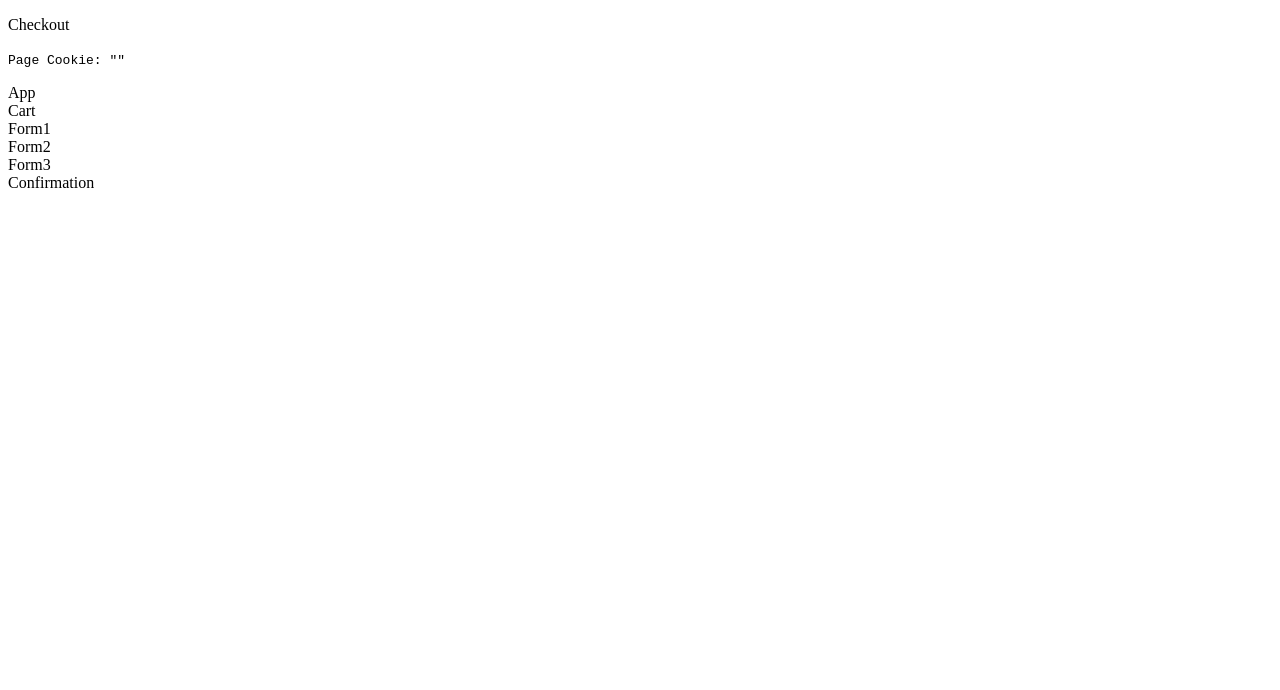
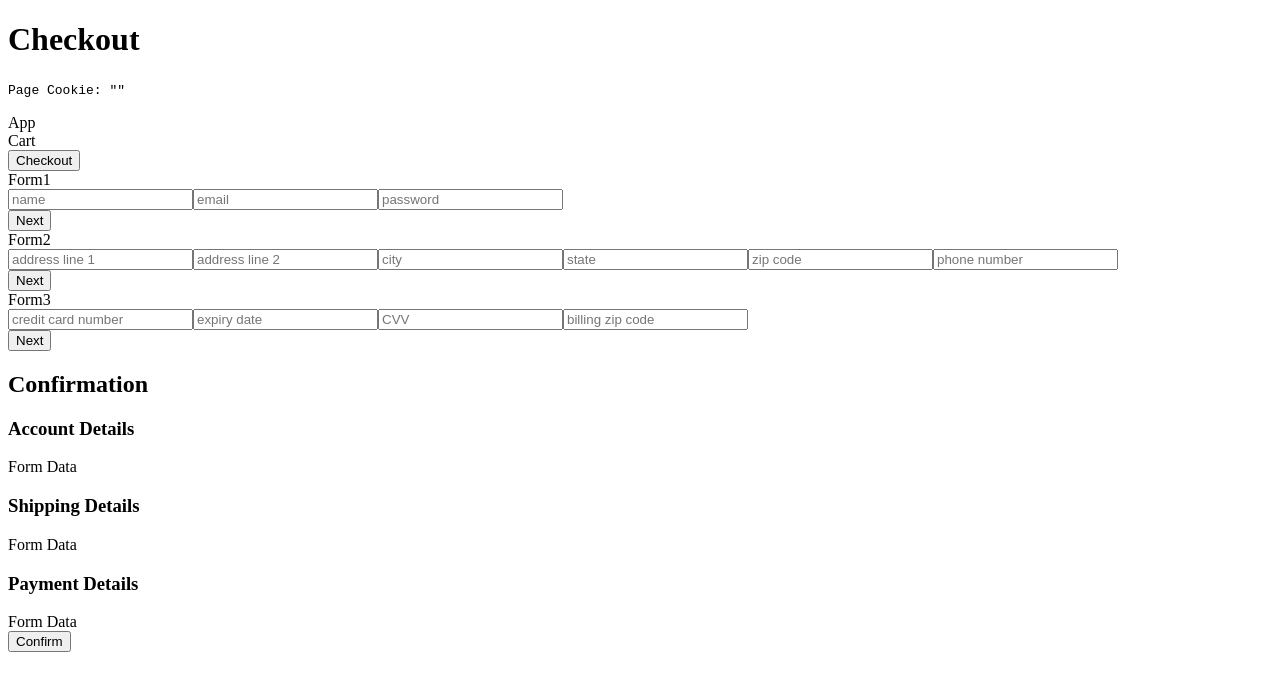
Before and after one commit to justcord10/practice-apps, a React app in the folder 2-checkout/: page / in a window 1280 px wide. Shown: the top 690 px of the page. Built offline with nearby package versions, Linux system fonts and the light colour scheme; the HTML template or start-up script is replaced by a standard one.

Commit message:
dded all input fields and buttons and linked onClick behavior to each of the passed in click handler props. also confirmed they are working

```diff
--- a/2-checkout/client/src/components/App.jsx
+++ b/2-checkout/client/src/components/App.jsx
@@ -9,14 +9,30 @@ import Confirmation from './Confirmation.jsx';
 
 const App = ({cookie}) => {
   console.log(cookie);
+  const[checkoutData, setCheckoutData] = React.useState([]);
+
+
+
+  const checkoutClickHandler = () => {
+    console.log(`clicked the checkout button`);
+  };
+
+  const nextClickHandler = (formData) => {
+    console.log(`clicked the next button`);
+  };
+
+  const confirmClickHandler = () => {
+    console.log(`clicked the confirm button`);
+  };
+
   return (
     <div>
       <div>App</div>
-      <div><Cart /></div>
-      <div><Form1 /></div>
-      <div><Form2 /></div>
-      <div><Form3 /></div>
-      <div><Confirmation /></div>
+      <div><Cart checkoutClickHandler={checkoutClickHandler} /></div>
+      <div><Form1 nextClickHandler={nextClickHandler} /></div>
+      <div><Form2 nextClickHandler={nextClickHandler} /></div>
+      <div><Form3 nextClickHandler={nextClickHandler} /></div>
+      <div><Confirmation checkoutData={checkoutData} confirmClickHandler={confirmClickHandler} /></div>
     </div>
   );
 };
--- a/2-checkout/client/src/components/Cart.jsx
+++ b/2-checkout/client/src/components/Cart.jsx
@@ -1,9 +1,12 @@
 import React from 'react';
 
-const Cart = () => {
+const Cart = ({checkoutClickHandler}) => {
 
   return (
-    <div>Cart</div>
+    <div>
+      <div>Cart</div>
+      <button onClick={() => checkoutClickHandler()}>Checkout</button>
+    </div>
   );
 };
 
--- a/2-checkout/client/src/components/Confirmation.jsx
+++ b/2-checkout/client/src/components/Confirmation.jsx
@@ -1,9 +1,24 @@
 import React from 'react';
 
-const Confirmation = () => {
+const Confirmation = ({checkoutData, confirmClickHandler}) => {
 
   return (
-    <div>Confirmation</div>
+    <div>
+      <h2>Confirmation</h2>
+    <div>
+      <h3>Account Details</h3>
+      <div>Form Data</div>
+    </div>
+    <div>
+      <h3>Shipping Details</h3>
+      <div>Form Data</div>
+    </div>
+    <div>
+      <h3>Payment Details</h3>
+      <div>Form Data</div>
+    </div>
+    <button onClick={confirmClickHandler()}>Confirm</button>
+    </div>
   );
 };
 
--- a/2-checkout/client/src/components/Form1.jsx
+++ b/2-checkout/client/src/components/Form1.jsx
@@ -1,9 +1,17 @@
 import React from 'react';
 
-const Form1 = () => {
+const Form1 = ({nextClickHandler}) => {
 
   return (
-    <div>Form1</div>
+    <div>
+      <div>Form1</div>
+      <div>
+        <input placeholder="name"></input>
+        <input placeholder="email"></input>
+        <input placeholder="password"></input>
+      </div>
+      <button onClick={() => nextClickHandler()}>Next</button>
+    </div>
   );
 };
 
--- a/2-checkout/client/src/components/Form2.jsx
+++ b/2-checkout/client/src/components/Form2.jsx
@@ -1,9 +1,20 @@
 import React from 'react';
 
-const Form2 = () => {
+const Form2 = ({nextClickHandler}) => {
 
   return (
-    <div>Form2</div>
+    <div>
+      <div>Form2</div>
+      <div>
+        <input placeholder="address line 1"></input>
+        <input placeholder="address line 2"></input>
+        <input placeholder="city"></input>
+        <input placeholder="state"></input>
+        <input placeholder="zip code"></input>
+        <input placeholder="phone number"></input>
+      </div>
+      <button onClick={() => nextClickHandler()}>Next</button>
+    </div>
   );
 };
 
--- a/2-checkout/client/src/components/Form3.jsx
+++ b/2-checkout/client/src/components/Form3.jsx
@@ -1,9 +1,18 @@
 import React from 'react';
 
-const Form3 = () => {
+const Form3 = ({nextClickHandler}) => {
 
   return (
-    <div>Form3</div>
+    <div>
+      <div>Form3</div>
+      <div>
+        <input placeholder="credit card number"></input>
+        <input placeholder="expiry date"></input>
+        <input placeholder="CVV"></input>
+        <input placeholder="billing zip code"></input>
+      </div>
+      <button onClick={() => nextClickHandler()}>Next</button>
+    </div>
   );
 };
 
--- a/2-checkout/client/src/index.jsx
+++ b/2-checkout/client/src/index.jsx
@@ -4,7 +4,7 @@ import App from './components/App.jsx';
 
 render(
   <div>
-    <p>Checkout</p>
+    <h1>Checkout</h1>
     <p>
       <code>Page Cookie: {JSON.stringify(document.cookie, undefined, "\t")}</code>
     </p>
```
